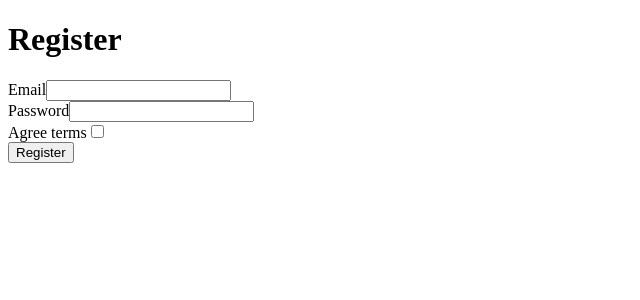
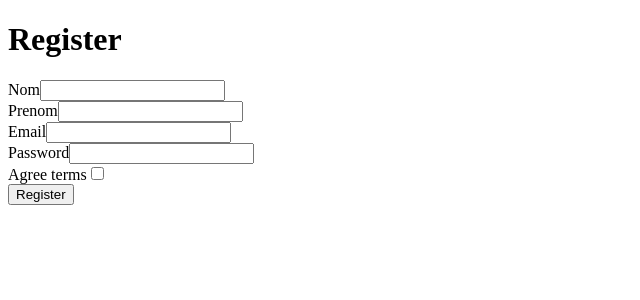
Before and after one commit to Betuulkn/ShopSymfony, a Symfony app: template templates/registration/register.html.twig in a window 1280 px wide. Shown: the top 300 px of the page, without its empty margins (0-640 px from the left). Run offline with Twig, Linux system fonts and the light colour scheme; the template is opened without the code that fills it, so the values that code supplies are empty; form fields are guessed from the names that the template uses; some libraries are stand-ins or nearby versions.

Commit message:
creation registration form

```diff
--- a/src/Form/RegistrationFormType.php
+++ b/src/Form/RegistrationFormType.php
@@ -17,6 +17,8 @@ class RegistrationFormType extends AbstractType
     public function buildForm(FormBuilderInterface $builder, array $options): void
     {
         $builder
+            ->add('nom')
+            ->add('prenom')
             ->add('email')
             ->add('agreeTerms', CheckboxType::class, [
                                 'mapped' => false,
--- a/templates/registration/register.html.twig
+++ b/templates/registration/register.html.twig
@@ -8,6 +8,9 @@
     {{ form_errors(registrationForm) }}
 
     {{ form_start(registrationForm) }}
+
+        {{ form_row(registrationForm.nom)}}
+        {{ form_row(registrationForm.prenom)}}
         {{ form_row(registrationForm.email) }}
         {{ form_row(registrationForm.plainPassword, {
             label: 'Password'
```
